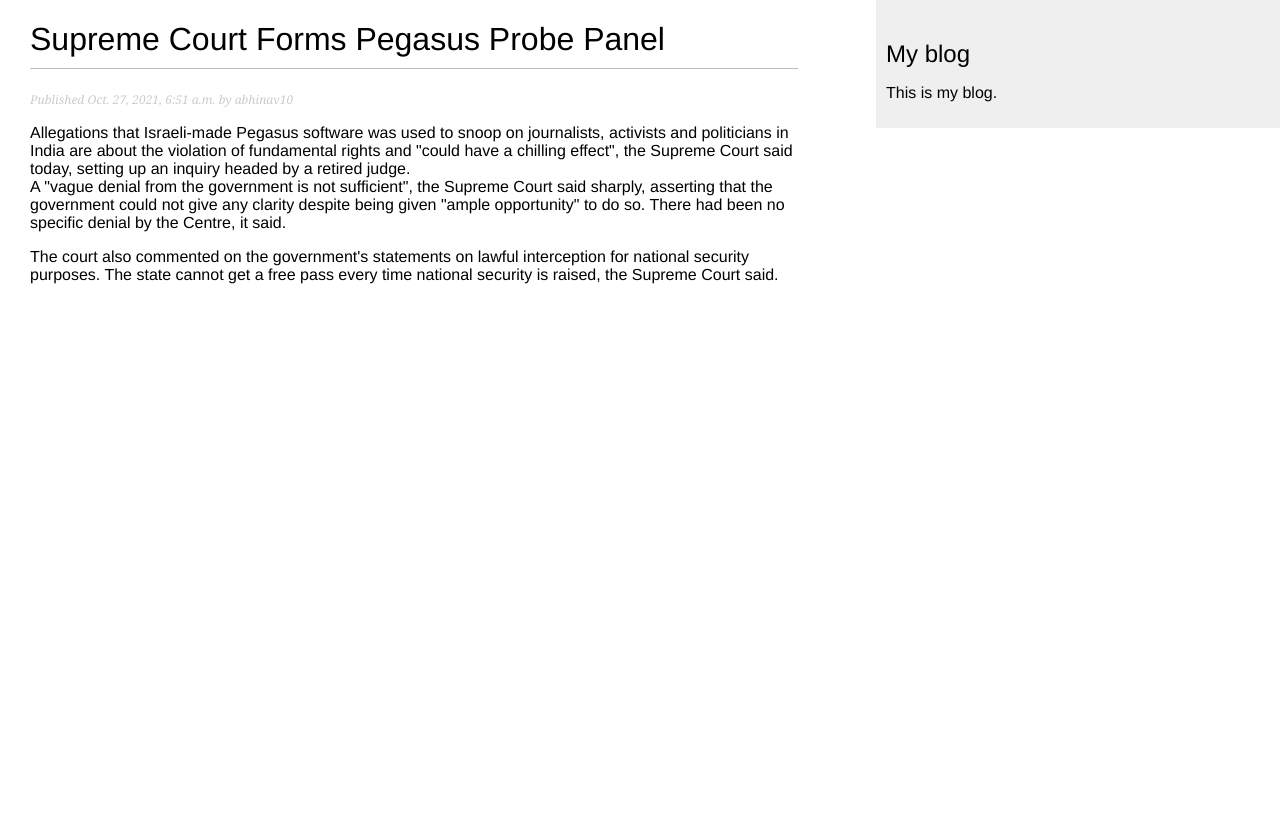
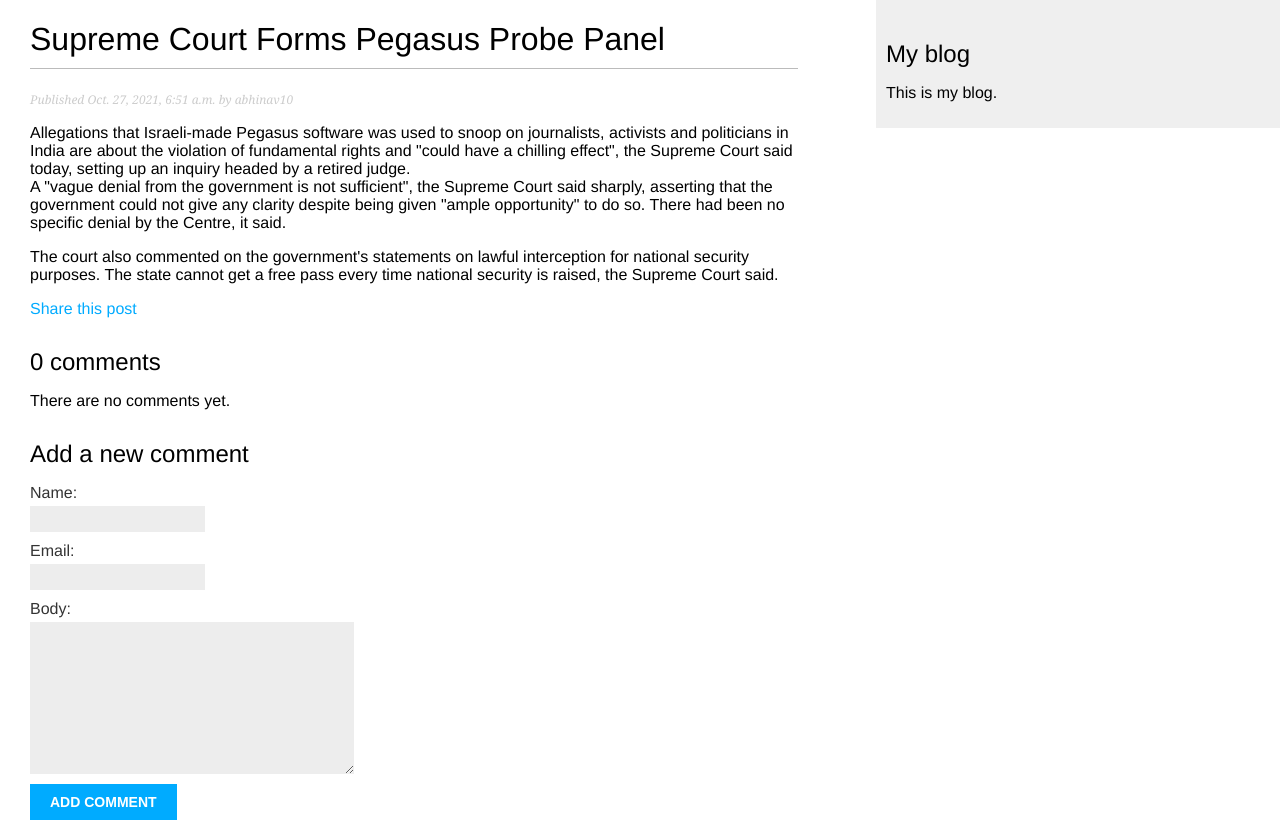
Before and after one commit to Abhinav1004/Blog_App, a Django app: a page that uses mysite/blog/templates/blog/post/detail.html in a window 1280 px wide. Before the commit the page ends 284 px from the top, so only its background shows below. Run offline with Django 3.2, Linux system fonts and the light colour scheme; data comes from the database, SQL or seed files in the repository; both versions use the stored data as it was after the commit.

Commit message:
added comments feature to blog

```diff
--- a/mysite/blog/forms.py
+++ b/mysite/blog/forms.py
@@ -1,7 +1,14 @@
 from django import forms
+from .models import Comment
 
 class EmailPostForm(forms.Form):
     name = forms.CharField(max_length=25)
     email = forms.EmailField()
     to = forms.EmailField()
     comments = forms.CharField(required=False,widget=forms.Textarea)
+
+
+class CommentForm(forms.ModelForm):
+    class Meta:
+        model = Comment
+        fields = ('name', 'email', 'body')
--- a/mysite/blog/models.py
+++ b/mysite/blog/models.py
@@ -36,3 +36,18 @@
         ordering = ('-publish',)
     def __str__(self):
         return self.title
+
+class Comment(models.Model):
+    post = models.ForeignKey(Post,on_delete=models.CASCADE,related_name='comments')
+    name = models.CharField(max_length=80)
+    email = models.EmailField()
+    body = models.TextField()
+    created = models.DateTimeField(auto_now_add=True)
+    updated = models.DateTimeField(auto_now=True)
+    active = models.BooleanField(default=True)
+
+    class Meta:
+        ordering = ('created',)
+
+    def __str__(self):
+        return f'Comment by {self.name} on {self.post}'
--- a/mysite/blog/templates/blog/post/detail.html
+++ b/mysite/blog/templates/blog/post/detail.html
@@ -1,19 +1,48 @@
 {% extends "blog/base.html" %}
 
 {% block title %}
-    {{ posts.title }}
+    {{ post.title }}
 {% endblock %}
 
 {% block content %}
-    <h1>{{ posts.title }}</h1>
+    <h1>{{ post.title }}</h1>
     <p class="date">
-        Published {{ posts.publish }} by {{ posts.author }}
+        Published {{ post.publish }} by {{ post.author }}
     </p>
-    {{ posts.body|linebreaks }}
+    {{ post.body|linebreaks }}
 
-    {% comment %} <p>
+    <p>
         <a href="{% url "blog:post_share" post.id %}">
             Share this post
         </a>
-    </p> {% endcomment %}
+    </p>
+
+    {% with comments.count as total_comments %}
+        <h2>
+        {{ total_comments }} comment{{ total_comments|pluralize }}
+        </h2>
+    {% endwith %}
+
+    {% for comment in comments %}
+        <div class="comment">
+            <p class="info">
+                Comment {{ forloop.counter }} by {{ comment.name }} {{ comment.created }}
+            </p>
+            {{ comment.body|linebreaks }}
+        </div>
+        {% empty %}
+        <p>There are no comments yet.</p>
+    {% endfor %}
+
+    {% if new_comment %}
+        <h2>Your comment has been added.</h2>
+    {% else %}
+        <h2>Add a new comment</h2>
+        <form method="post">
+            {{ comment_form.as_p }}
+                {% csrf_token %}
+                <p><input type="submit" value="Add comment"></p>
+        </form>
+    {% endif %}
+
 {% endblock %}
--- a/mysite/blog/views.py
+++ b/mysite/blog/views.py
@@ -1,18 +1,37 @@
 from django.shortcuts import render,get_object_or_404
 from django.core.mail import send_mail
-from .forms import EmailPostForm
-from .models import Post
+from .forms import EmailPostForm,CommentForm
+from .models import Post,Comment
 from django.views.generic import ListView
 from django.core.paginator import Paginator, EmptyPage,PageNotAnInteger
 
 def post_detail(request,year,month,day,post):
-    posts =  get_object_or_404(Post,slug = post,
+    post =  get_object_or_404(Post,slug = post,
                                     status='published',
                                     publish__year=year,
                                     publish__month=month,
                                     publish__day=day)
-    # print(posts.body)
-    return render(request,'blog/post/detail.html',{'posts':posts})
+
+        # List of active comments for this post
+    comments = post.comments.filter(active=True)
+    new_comment = None
+    if request.method == 'POST':
+        # A comment was posted
+        comment_form = CommentForm(data=request.POST)
+        if comment_form.is_valid():
+            # Create Comment object but don't save to database yet
+            new_comment = comment_form.save(commit=False)
+            # Assign the current post to the comment
+            new_comment.post = post
+            # Save the comment to the database
+            new_comment.save()
+    else:
+        comment_form = CommentForm()
+    return render(request,
+                'blog/post/detail.html',{'post': post,
+                                        'comments': comments,
+                                        'new_comment': new_comment,
+                                        'comment_form': comment_form})
 
 def post_list(request):
     object_list = Post.published.all()
```
Also changed, not shown: mysite/blog/admin.py (+7 -1 lines), mysite/blog/migrations/0002_comment.py (added), mysite/db.sqlite3.
